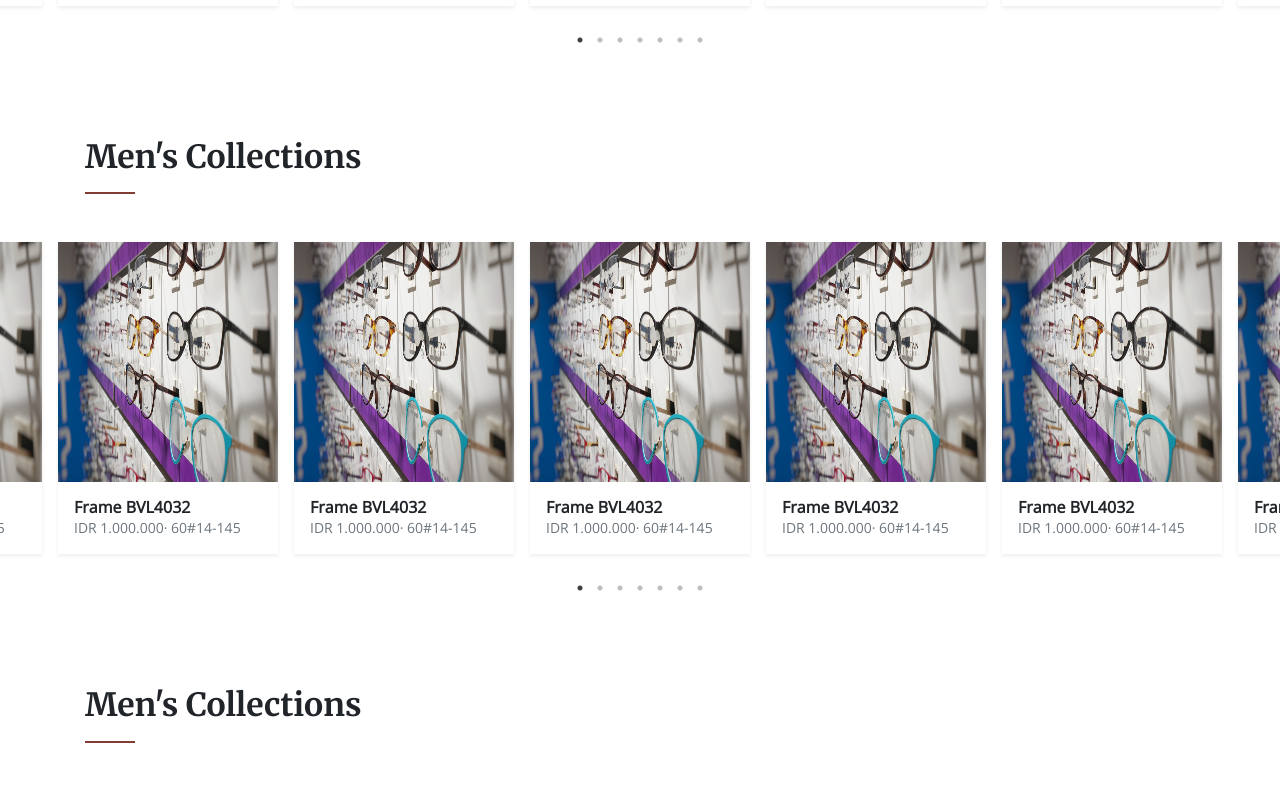
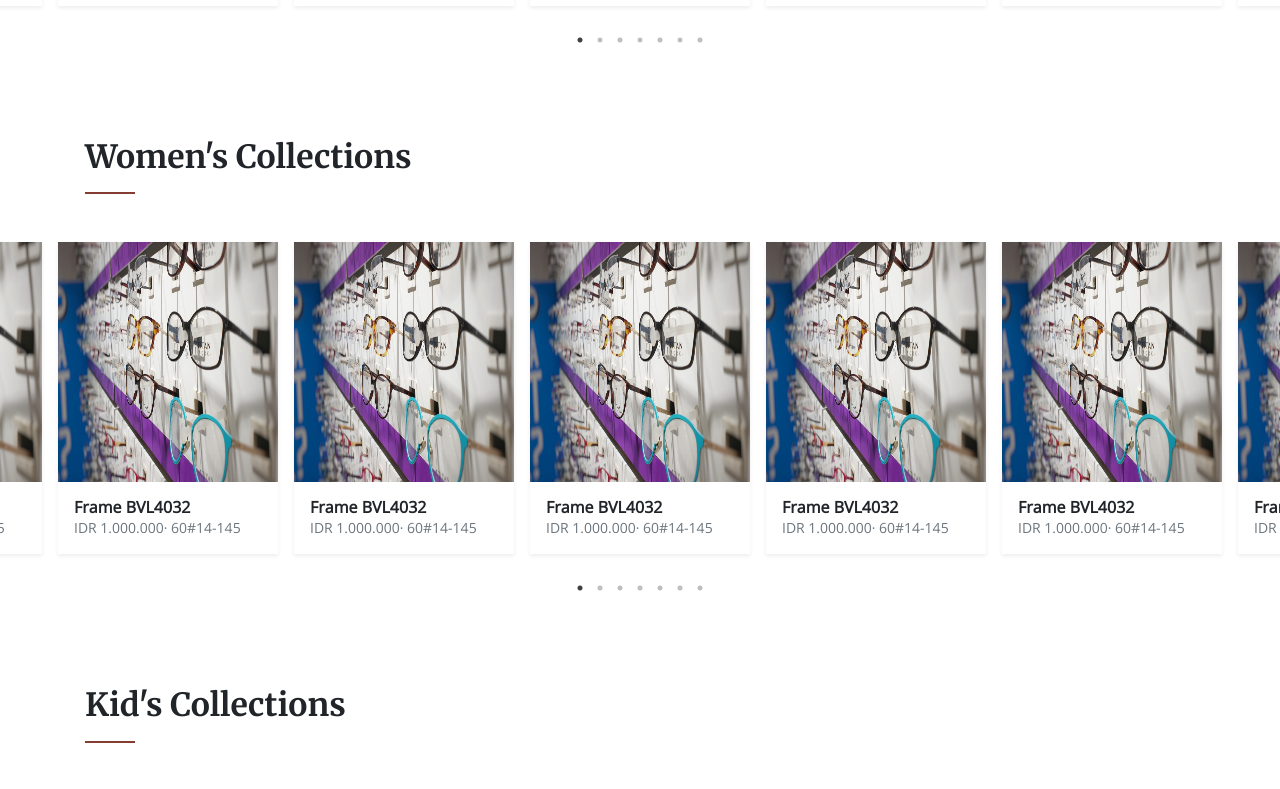
Before and after one commit to alimtegar/optik-atan-raya-jogja, a Next.js app: page / in a window 1280 px wide. Shown: the part 1160-1949 px from the top of the page. Built offline with nearby package versions, Linux system fonts and the light colour scheme.

Commit message:
Update hover effect on products item

```diff
--- a/components/Products.js
+++ b/components/Products.js
@@ -16,7 +16,7 @@ const Products = ({ title }) => {
 
             <div className="products-header mb-5">
                 <div className="container">
-                    <h1 className="rufina h2 mb-3">Men's Collections</h1>
+                    <h1 className="rufina h2 mb-3">{title}</h1>
                     <hr className="divider border-primary" />
                 </div>
             </div>
@@ -53,4 +53,8 @@ const Products = ({ title }) => {
     );
 };
 
+Products.propTypes = {
+    title: PropTypes.string.isRequired,
+}
+
 export default Products;
--- a/pages/index.js
+++ b/pages/index.js
@@ -16,9 +16,10 @@ const Index = () => {
                 </div>
 
                 <Slider />
-                <Products />
-                <Products />
-                <Products />
+                <Products title="Men's Collections" />
+                <Products title="Women's Collections" />
+                <Products title="Kid's Collections" />
+                <Products title="Accessories" />
                 <Footer />
             </main>
         </div>
```
